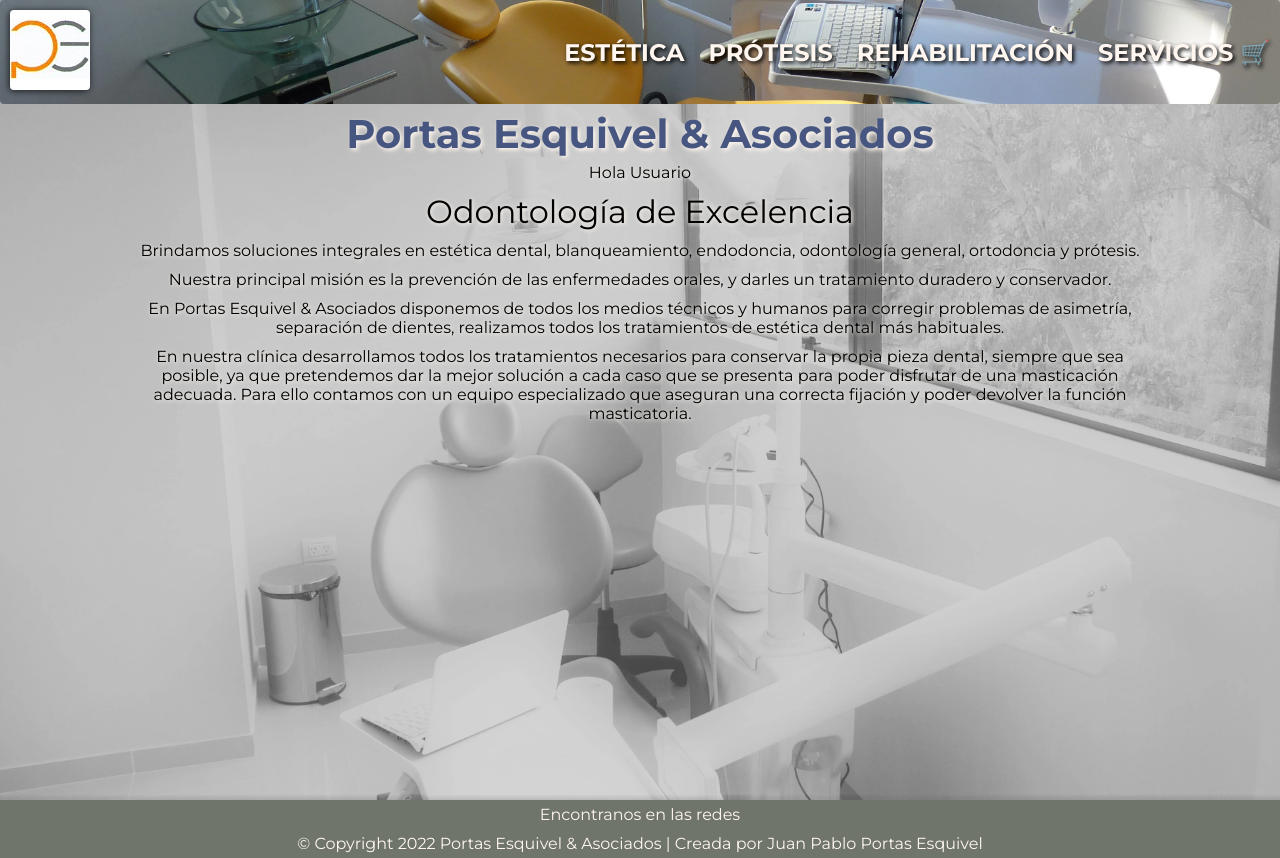
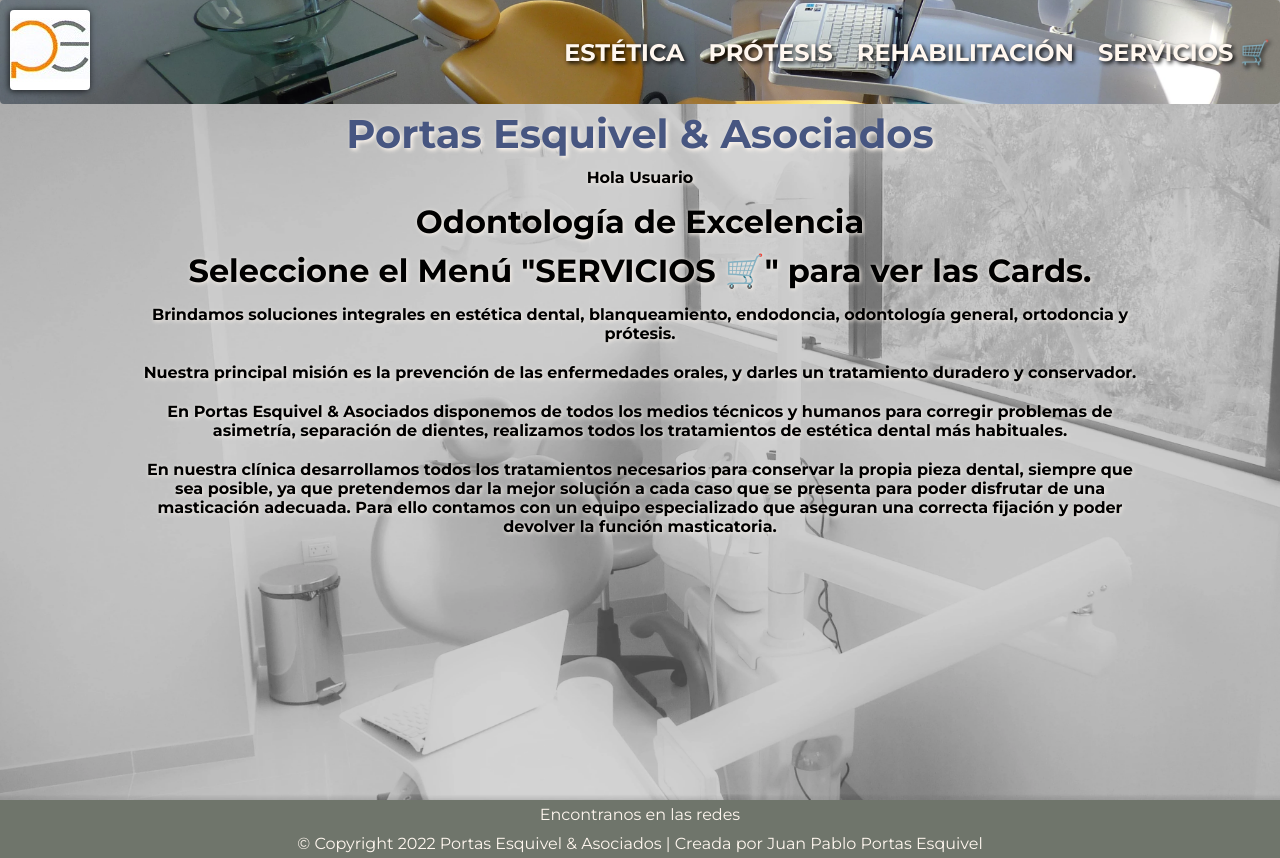
Before and after one commit to ElYonpol/app-jppe, a React (Create React App) app: page / in a window 1280 px wide. Built offline with nearby package versions, Linux system fonts and the light colour scheme.

Commit message:
PreEntrega2+PortasEsquivel

```diff
--- a/src/App.js
+++ b/src/App.js
@@ -80,7 +80,7 @@
 											</div>
 										</h1>
 										<div className="display-1--subtitle">
-											Servicios Ofrecidos
+											Servicios Ofrecidos (2seg delay)
 										</div>
 										<div className="cartCards--container">
 											<ItemListContainer />
--- a/src/components/Greeting/Greeting.jsx
+++ b/src/components/Greeting/Greeting.jsx
@@ -12,6 +12,7 @@
 		<>
 			<div className="display-1--description">Hola {person}</div>
 			<div className="display-1--subtitle">Odontología de Excelencia</div>
+			<div className="display-1--subtitle">Seleccione el Menú "SERVICIOS 🛒" para ver las Cards.</div>
 			<div className="display-1--description">
 				Brindamos soluciones integrales en estética dental, blanqueamiento,
 				endodoncia, odontología general, ortodoncia y prótesis.
--- a/src/index.css
+++ b/src/index.css
@@ -33,7 +33,7 @@
 
 .display-1--subtitle {
 	font-size: 2rem;
-	font-weight: 400;
+	font-weight: 700;
 	text-shadow: 1px 1px 4px #fff7ef;
 	padding-top: 5px;
 	padding-bottom: 5px;
@@ -41,10 +41,10 @@
 
 .display-1--description {
 	font-size: 1rem;
-	font-weight: 400;
+	font-weight: 700;
 	text-shadow: 1px 1px 4px #fff7ef;
-	padding-top: 5px;
-	padding-bottom: 5px;
+	padding-top: 10px;
+	padding-bottom: 10px;
 }
 
 .row--main {
```
